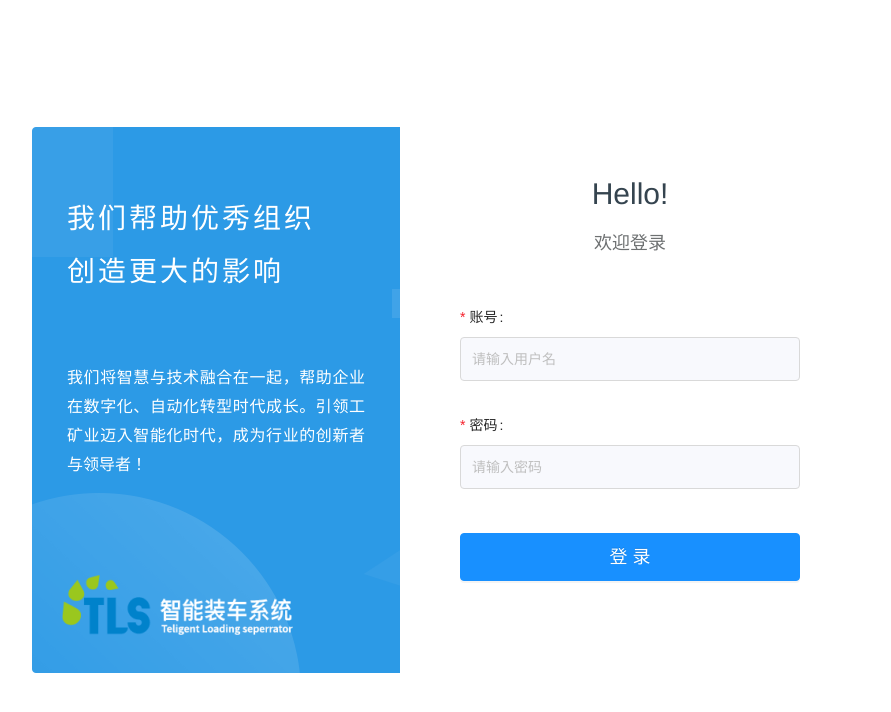
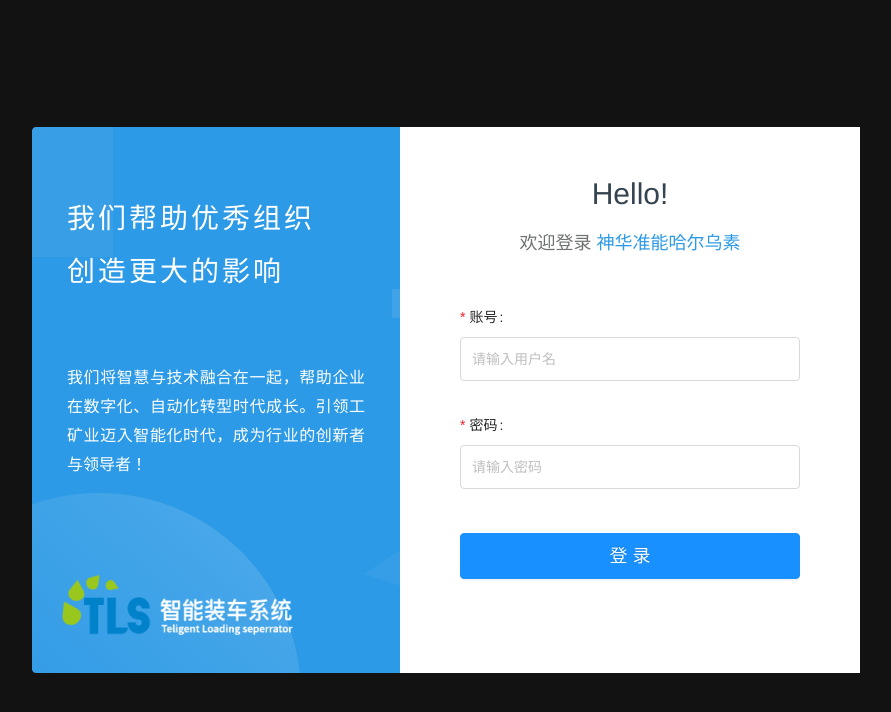
Before and after one commit to GGgln/mt-common, a Vue app: page /#/login in a window 1280 px wide. Shown: the top 712 px of the page, without its empty margins (194-1085 px from the left). Built offline with nearby package versions, Linux system fonts and the light colour scheme.

Commit message:
张文杰--登录

```diff
--- a/src/components/login.vue
+++ b/src/components/login.vue
@@ -1,5 +1,16 @@
 <template>
-  <div class='login'>
-    <mt-login></mt-login>
+  <div class='login' style="background:#121212">
+    <mt-login :itemName='itemName' :logo='logo'></mt-login>
   </div>
 </template>
+<script>
+export default {
+  name:'',
+  data(){
+    return{
+      itemName:'神华准能哈尔乌素',
+      logo:require('../lib/mt-common/mtLogin/login.png')
+    }
+  }
+}
+</script>
--- a/src/lib/mt-common/mtLogin/MtLogin.vue
+++ b/src/lib/mt-common/mtLogin/MtLogin.vue
@@ -4,7 +4,7 @@
       <div class="con_l">
         <h4>{{title}}</h4>
         <p>{{slogan }}</p>
-        <img src="./login.png" alt />
+        <img :src="logo" alt />
       </div>
       <div class="con_r">
         <h5>Hello!</h5>
@@ -14,10 +14,10 @@
         </p>
         <div class="form_div">
           <a-form class="filter_box" :form="formLogin">
-            <a-form-item label="账号" has-feedback>
+            <a-form-item label="账号" has-feedback >
               <a-input
                 placeholder="请输入用户名"
-                style="height:44px;backgroud:#f2f2f2"
+                style="height:44px;"
                 v-decorator="['userId', { rules: [{ required: true, message: '请输入用户名' }] }]"
               ></a-input>
             </a-form-item>
@@ -49,12 +49,14 @@
     },
     title: {
       type: String,
-      default: "我们帮助优秀组织创造更大的影响"
+      default: "我们帮助优秀组织创造更大的影响",
+      required:false
     },
     slogan: {
       type: String,
       default:
-        "我们将智慧与技术融合在一起，帮助企业在数字化、自动化转型时代成长。引领工矿业迈入智能化时代，成为行业的创新者与领导者！"
+        "我们将智慧与技术融合在一起，帮助企业在数字化、自动化转型时代成长。引领工矿业迈入智能化时代，成为行业的创新者与领导者！",
+      required:false
     },
     itemName: {
       type: String,
@@ -62,7 +64,7 @@
     },
     logo: {
       type: String,
-      required: true
+      required:false
     }
   },
   data() {
@@ -171,20 +173,14 @@
     margin: 40px auto;
     text-align: left;
 
-    .ant-form-item-control {
-      height: 48px;
-      line-height: 48px;
-    }
-    input {
-      background: rgba(248, 249, 253, 1);
-      line-height: 48px;
-    }
+
+
     .ant-form-explain {
       margin-top: 4px;
     }
     .login-btn {
       width: 100%;
-      height: 48px;
+      height: 46px;
       font-size: 18px;
       margin-top: 20px;
     }
```
